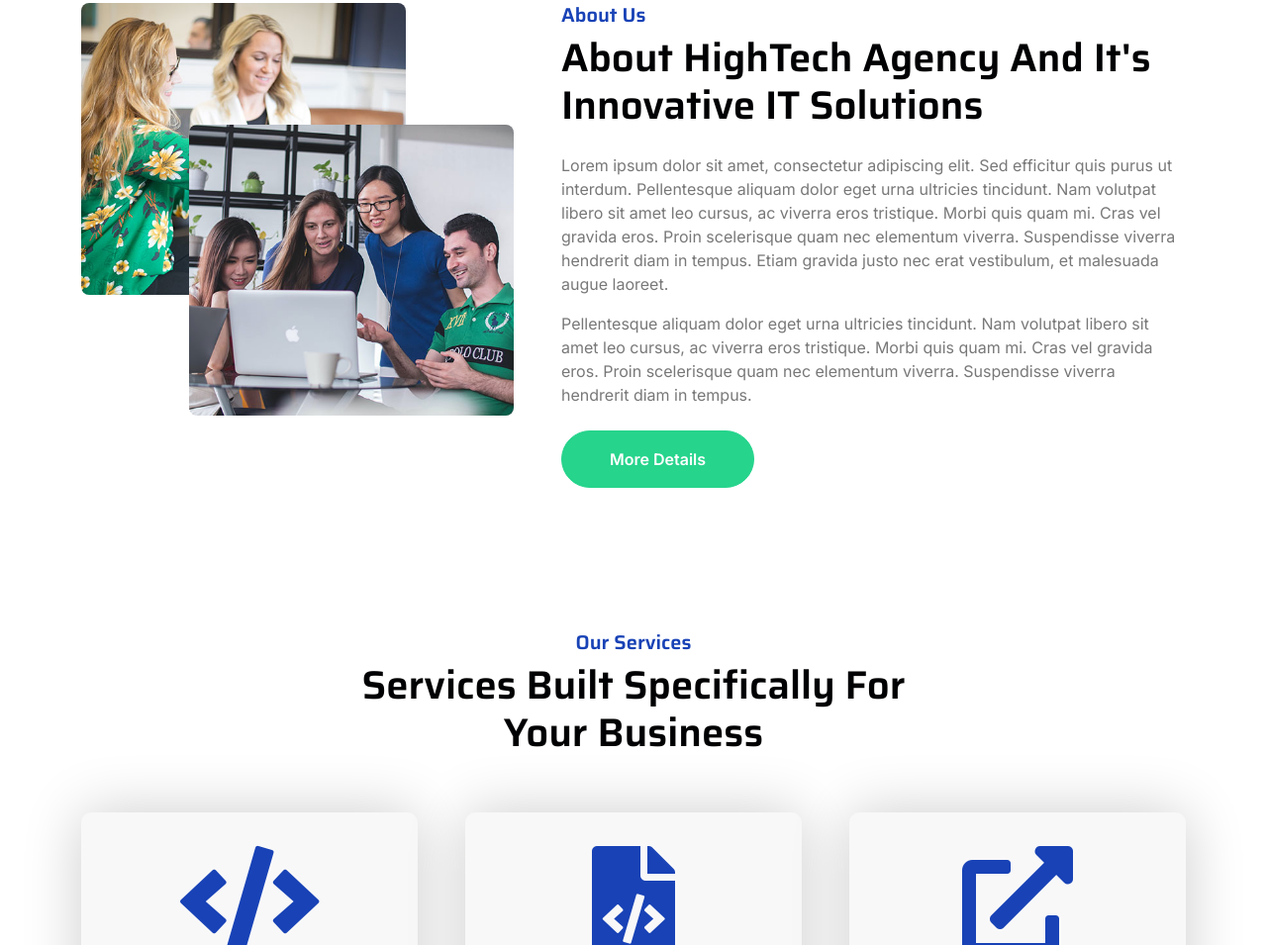
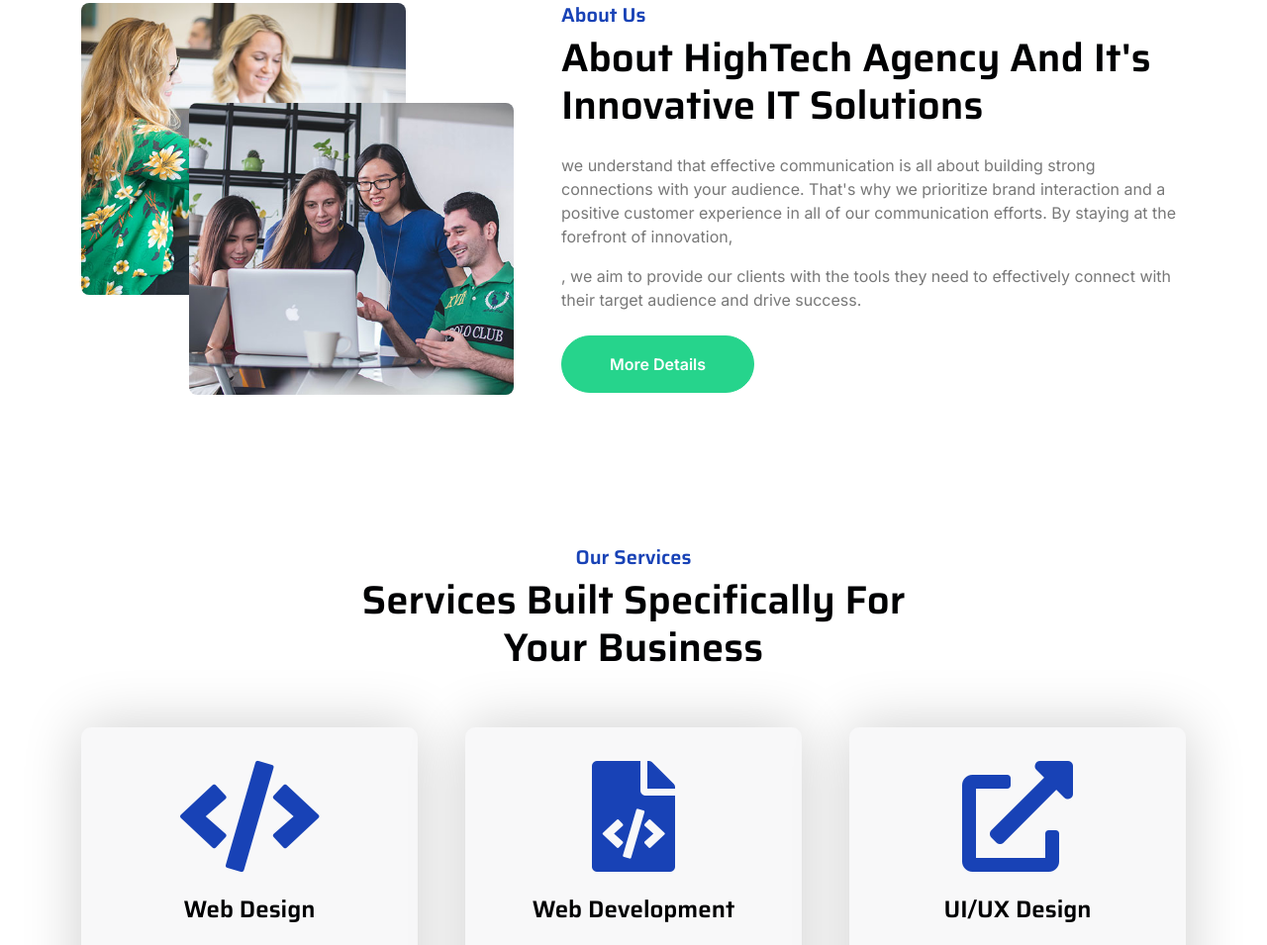
Before and after one commit to AliAbdo111/saas-dental, a plain HTML site: page index.html in a window 1280 px wide. Shown: the part 1131-2086 px from the top of the page at 99% size. Drawn offline with nearby package versions, Linux system fonts and the light colour scheme.

Commit message:
update home page

```diff
--- a/index.html
+++ b/index.html
@@ -119,7 +119,7 @@
                             <div class="container carousel-content">
                                 <h6 class="text-secondary h4 animated fadeInUp">Best IT Solutions</h6>
                                 <h1 class="text-white display-1 mb-4 animated fadeInRight">An Innovative IT Solutions Agency</h1>
-                                <p class="mb-4 text-white fs-5 animated fadeInDown">Lorem ipsum dolor sit amet elit. Sed efficitur quis purus ut interdum. Pellentesque aliquam dolor eget urna ultricies tincidunt.</p>
+                                <p class="mb-4 text-white fs-5 animated fadeInDown">Advanced software, advanced research for advanced people.</p>
                                 <a href="" class="me-2"><button type="button" class="px-4 py-sm-3 px-sm-5 btn btn-primary rounded-pill carousel-content-btn1 animated fadeInLeft">Read More</button></a>
                                 <a href="" class="ms-2"><button type="button" class="px-4 py-sm-3 px-sm-5 btn btn-primary rounded-pill carousel-content-btn2 animated fadeInRight">Contact Us</button></a>
                             </div>
@@ -200,8 +200,8 @@
                     <div class="col-lg-7 col-md-6 col-sm-12 wow fadeIn" data-wow-delay=".5s">
                         <h5 class="text-primary">About Us</h5>
                         <h1 class="mb-4">About HighTech Agency And It's Innovative IT Solutions</h1>
-                        <p>Lorem ipsum dolor sit amet, consectetur adipiscing elit. Sed efficitur quis purus ut interdum. Pellentesque aliquam dolor eget urna ultricies tincidunt. Nam volutpat libero sit amet leo cursus, ac viverra eros tristique. Morbi quis quam mi. Cras vel gravida eros. Proin scelerisque quam nec elementum viverra. Suspendisse viverra hendrerit diam in tempus. Etiam gravida justo nec erat vestibulum, et malesuada augue laoreet.</p>
-                        <p class="mb-4">Pellentesque aliquam dolor eget urna ultricies tincidunt. Nam volutpat libero sit amet leo cursus, ac viverra eros tristique. Morbi quis quam mi. Cras vel gravida eros. Proin scelerisque quam nec elementum viverra. Suspendisse viverra hendrerit diam in tempus.</p>
+                        <p>we understand that effective communication is all about building strong connections with your audience. That's why we prioritize brand interaction and a positive customer experience in all of our communication efforts. By staying at the forefront of innovation,<p>
+                        <p class="mb-4">, we aim to provide our clients with the tools they need to effectively connect with their target audience and drive success.</p>
                         <a href="" class="btn btn-secondary rounded-pill px-5 py-3 text-white">More Details</a>
                     </div>
                 </div>
```
